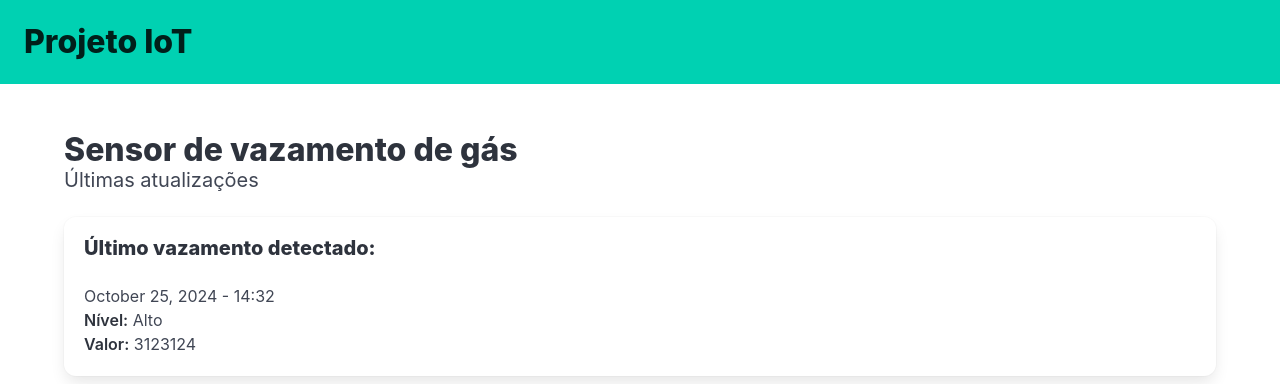
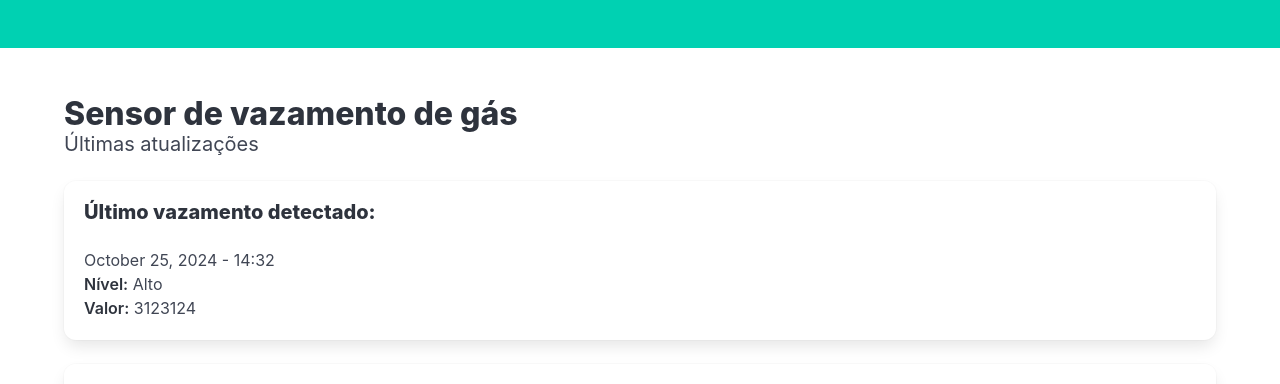
Before and after one commit to henricosta/sensor-gas-iot, a Flask app: page / in a window 1280 px wide. Shown: the top 384 px of the page. Run offline with Flask 3, Linux system fonts and the light colour scheme.

Commit message:
remove header text

```diff
--- a/api/templates/index.html
+++ b/api/templates/index.html
@@ -14,7 +14,6 @@
 <body>
     <header class="hero is-primary is-small">
         <div class="hero-body">
-            <h1 class="title">Projeto IoT</h1>
         </div>
     </header>
 
```
